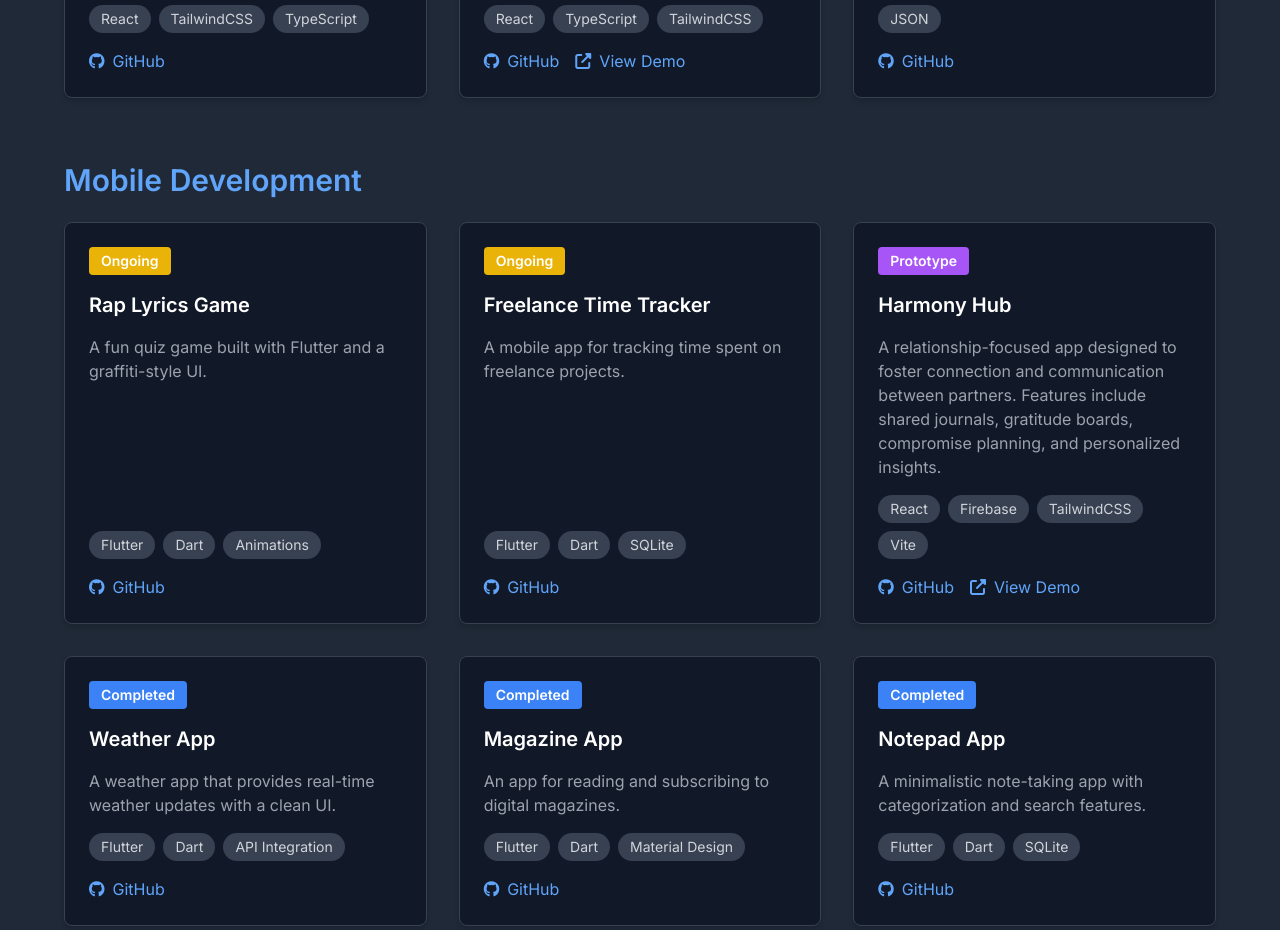
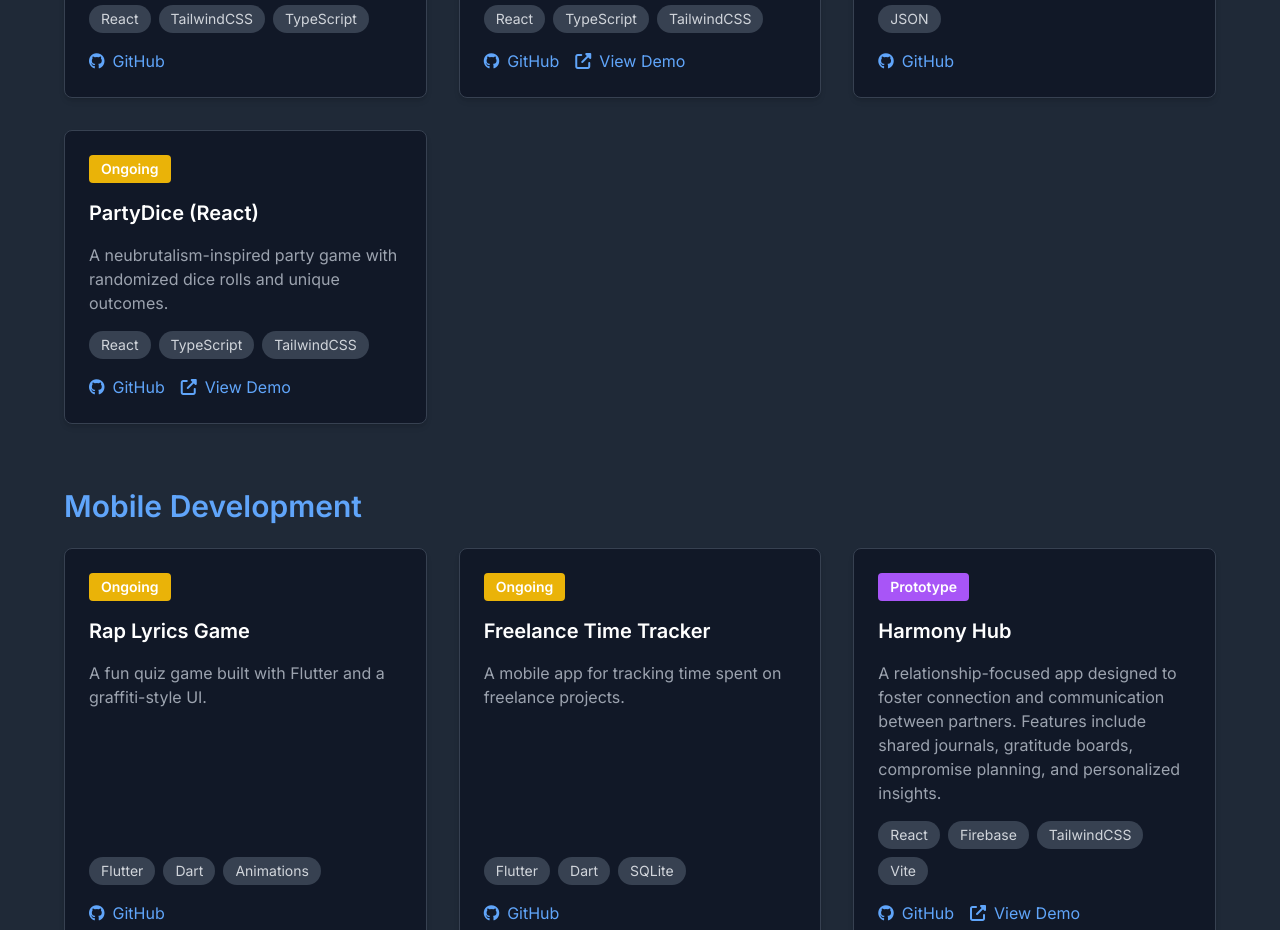
Before and after one commit to Cod-e-Codes/my-portfolio, a React (Vite) app: page /all-projects in a window 1280 px wide. Shown: the part 960-1890 px from the top of the page. Built offline with nearby package versions, Linux system fonts and the light colour scheme.

Commit message:
Update ProjectsPage

```diff
--- a/src/components/ProjectsPage.tsx
+++ b/src/components/ProjectsPage.tsx
@@ -61,6 +61,14 @@ const projects: Projects = {
             status: 'Completed',
             github: 'https://github.com/Cod-e-Codes/python-disc-golf',
             technologies: ['Flask', 'Python', 'TailwindCSS', 'JSON'],
+        },
+        {
+            title: 'PartyDice (React)',
+            description: 'A neubrutalism-inspired party game with randomized dice rolls and unique outcomes.',
+            status: 'Ongoing',
+            github: 'https://github.com/Cod-e-Codes/partydice-react',
+            technologies: ['React', 'TypeScript', 'TailwindCSS'],
+            demo: 'https://cod-e-codes.github.io/partydice-react/',
         },
     ],
     "Mobile Development": [
```
